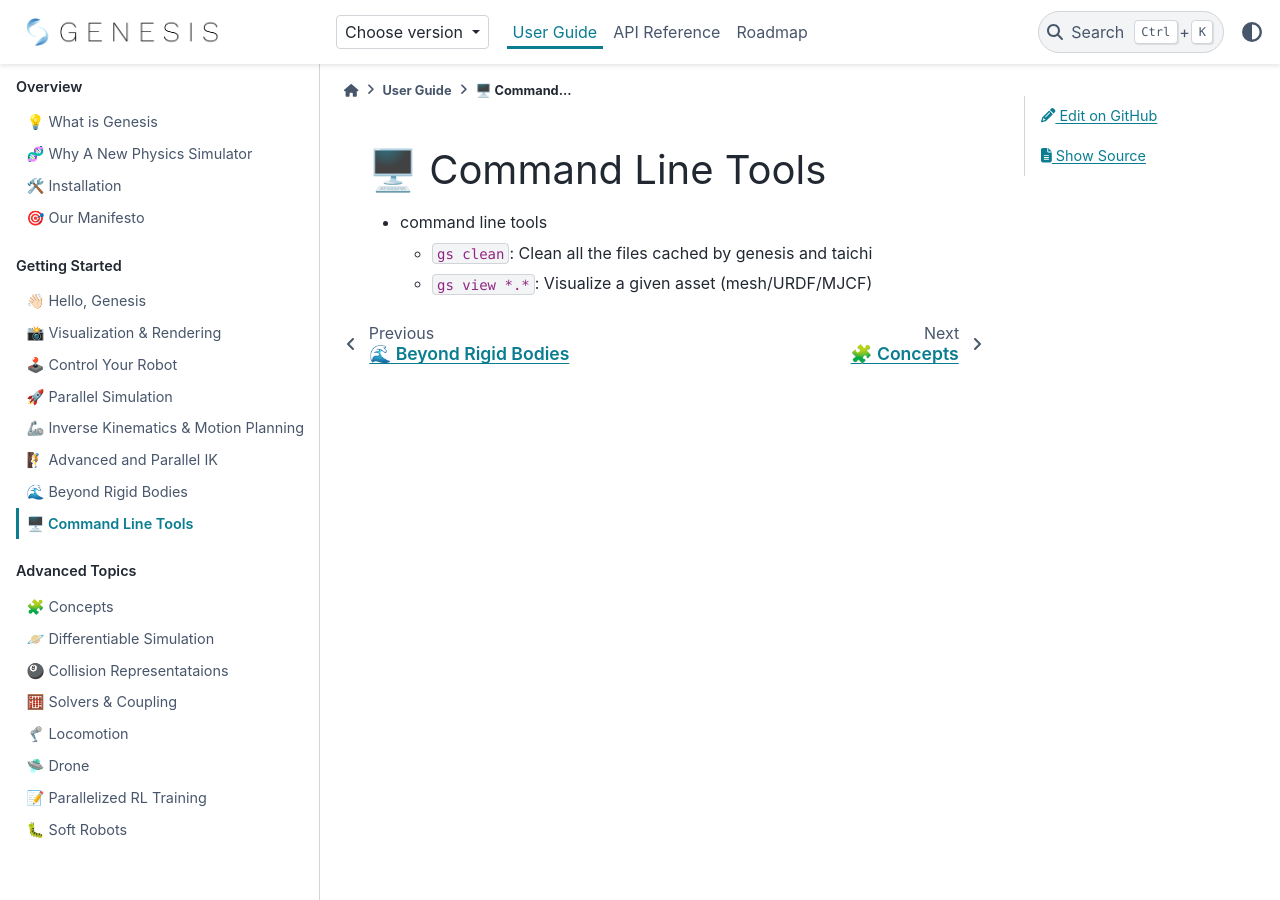
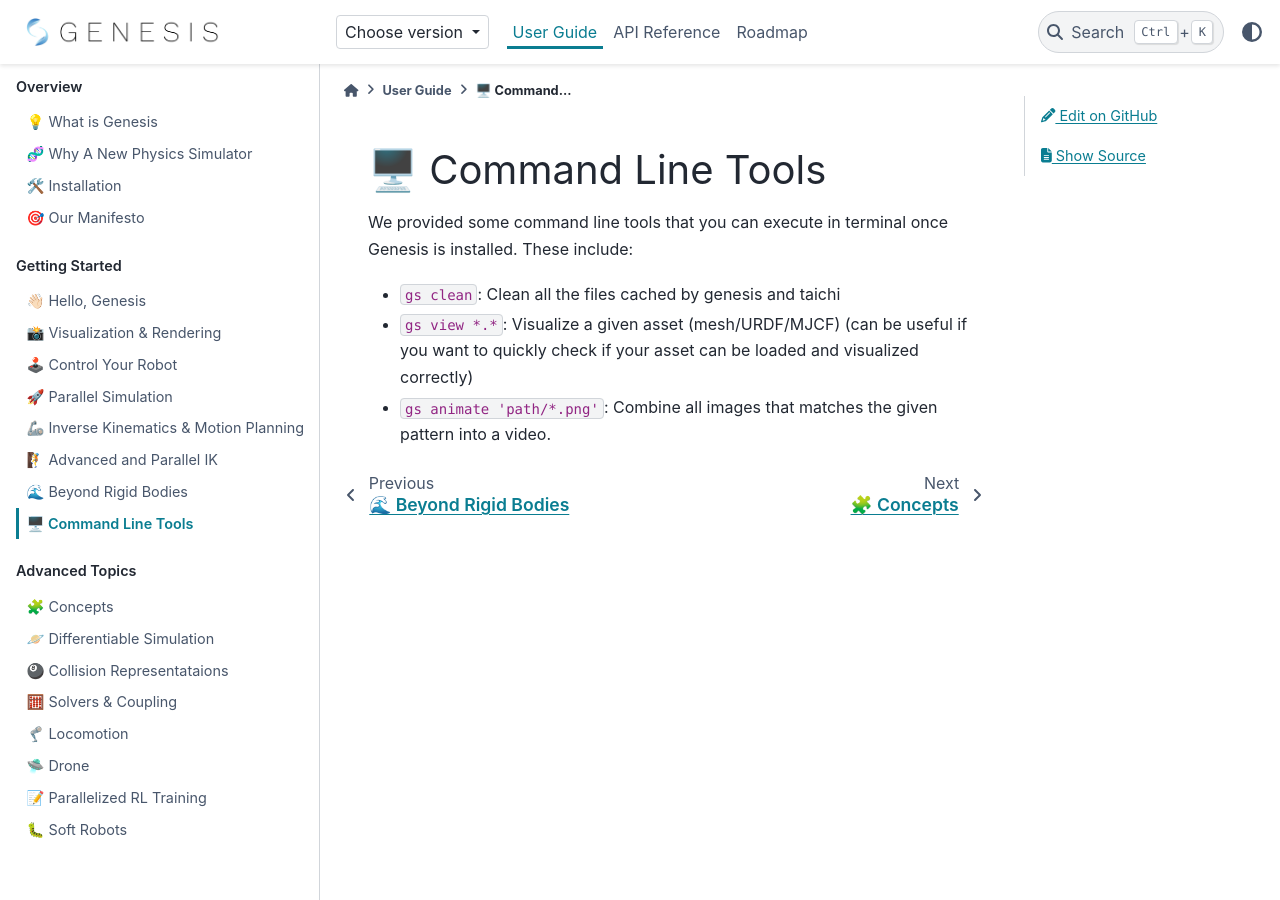
Before and after one commit to kyudongkim/genesis-doc, a Sphinx documentation site: the page built from source/user_guide/getting_started/command_line_tools.md, in a window 1280 px wide and 900 px high. Built offline with Sphinx 7.4.7 and the PyData theme 0.15.4, drawn with Linux system fonts in a browser that asks for light colours; pages that are not in the unit, such as notebooks, are missing from menus; the version number could not be read and is left out.

Commit message:
update doc

```diff
--- a/source/user_guide/getting_started/command_line_tools.md
+++ b/source/user_guide/getting_started/command_line_tools.md
@@ -1,5 +1,7 @@
 # 🖥️ Command Line Tools
 
-- command line tools
-    - `gs clean`: Clean all the files cached by genesis and taichi
-    - `gs view *.*`: Visualize a given asset (mesh/URDF/MJCF)
+We provided some command line tools that you can execute in terminal once Genesis is installed. These include:
+
+- `gs clean`: Clean all the files cached by genesis and taichi
+- `gs view *.*`: Visualize a given asset (mesh/URDF/MJCF) (can be useful if you want to quickly check if your asset can be loaded and visualized correctly)
+- `gs animate 'path/*.png'`: Combine all images that matches the given pattern into a video.
```
Also changed, not shown: source/user_guide/getting_started/beyond_rigid_bodies.md (+8 -1 lines).
